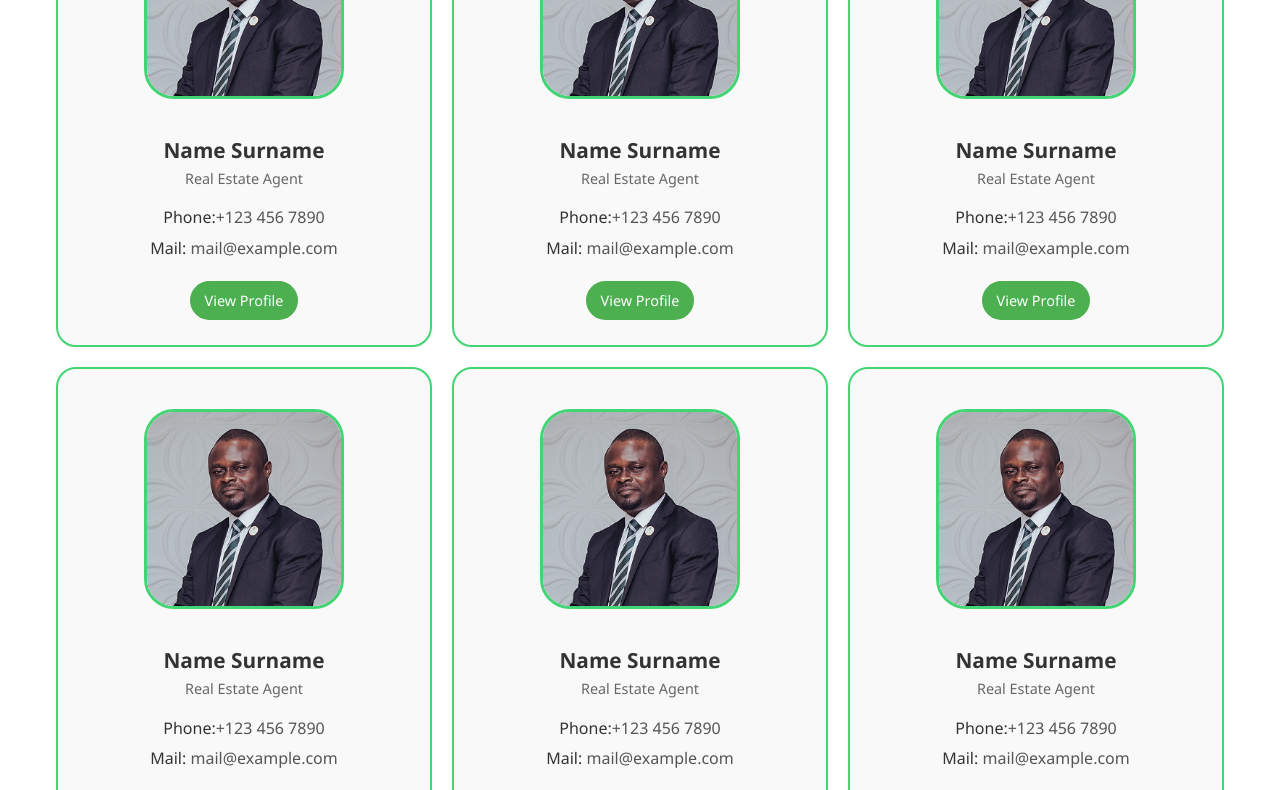
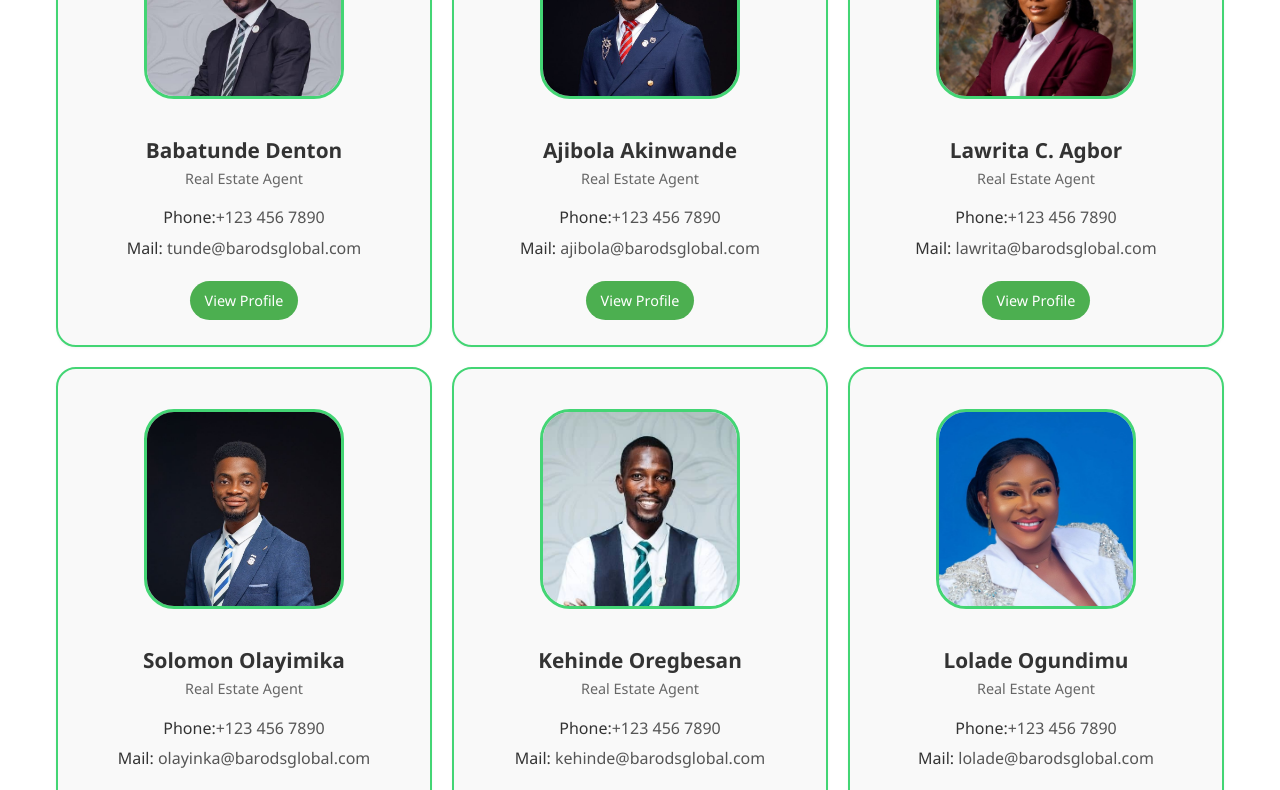
Before and after one commit to Pabby01/Barods, a React (Vite) app: page /agents in a window 1280 px wide. Shown: the part 700-1490 px from the top of the page. Built offline with nearby package versions, Linux system fonts and the light colour scheme.

Commit message:
new updates

```diff
--- a/src/components/CityList.jsx
+++ b/src/components/CityList.jsx
@@ -73,7 +73,7 @@ const CityList = () => {
   return (
     <div className="city-list-container">
       <section className="city-section">
-        <h2 className="section-title">Explore Our Cities</h2>
+        <h3 className="section-title">Explore Our Cities</h3>
         <div className="carousel-container">
           <button
             className="nav-button prev-button"
@@ -114,7 +114,7 @@ const CityList = () => {
       </section>
 
       <section className="city-section">
-        <h2 className="section-title">International Cities</h2>
+        <h3 className="section-title">International Cities</h3>
         <div className="carousel-container">
           <button
             className="nav-button prev-button"
--- a/src/components/HotDeals.jsx
+++ b/src/components/HotDeals.jsx
@@ -62,7 +62,7 @@ const HotDeals = () => {
   return (
     <section className="hot-deals-section">
       <div className="hot-deals-container">
-        <h2 className="hot-deals-title">Hot Deals</h2>
+        <h3 className="hot-deals-title">Hot Deals</h3>
 
         <div className="hot-deals-grid">
           {hotDeals.map((deal) => (
--- a/src/components/Login.css
+++ b/src/components/Login.css
@@ -6,6 +6,7 @@
     height: 100vh;
     width: 100%;
     overflow: auto;
+    margin-top: 60px;
   }
   .me {
     text-decoration: none;
--- a/src/pages/ LoginRegisterModal.jsx
+++ b/src/pages/ LoginRegisterModal.jsx
@@ -184,7 +184,7 @@ const LoginRegister = ({ initialMode = "login" }) => {
           {isRegister ? (
             // Register Form
             <>
-              <h2 className="auth-title">Create an Account</h2>
+              <h3 className="auth-title">Create an Account</h3>
               <p className="auth-switch-text">
                 Already have an account? <a href="#" className="auth-link" onClick={(e) => { e.preventDefault(); setIsRegister(false); }}>Login</a>
               </p>
@@ -250,7 +250,7 @@ const LoginRegister = ({ initialMode = "login" }) => {
           ) : (
             // Login Form
             <>
-              <h2 className="auth-title2">Log In</h2>
+              <h3 className="auth-title2">Log In</h3>
               <p className="auth-switch-text">
                 Don't have an account? <a href="#" className="auth-link" onClick={(e) => { e.preventDefault(); setIsRegister(true); }}>Register</a>.
               </p>
@@ -292,7 +292,7 @@ const LoginRegister = ({ initialMode = "login" }) => {
                     "Processing..."
                   ) : (
                     <>
-                      <img src="/images/google-icon.png" alt="Google" className="google-icon" />
+                      <img src="/images/google.png" alt="Google" className="google-icon" />
                       Google
                     </>
                   )}
--- a/src/pages/Agentspage.jsx
+++ b/src/pages/Agentspage.jsx
@@ -8,59 +8,59 @@ const AgentsPage = () => {
   const agents = [
     {
       id: 1,
-      name: 'Name Surname',
+      name: 'Babatunde Denton',
       position: 'Real Estate Agent',
-      email: 'mail@example.com',
+      email: 'tunde@barodsglobal.com',
       phone: '+123 456 7890',
-      image: '/images/team-1.png'
+      image: '/images/CTO.jpg'
     },
     {
       id: 2,
-      name: 'Name Surname',
+      name: 'Ajibola Akinwande',
       position: 'Real Estate Agent',
-      email: 'mail@example.com',
+      email: 'ajibola@barodsglobal.com',
       phone: '+123 456 7890',
-      image: '/images/team-1.png'
+      image: '/images/ajibola2.jpg'
     },
     {
       id: 3,
-      name: 'Name Surname',
+      name: 'Lawrita C. Agbor',
       position: 'Real Estate Agent',
-      email: 'mail@example.com',
+      email: 'lawrita@barodsglobal.com',
       phone: '+123 456 7890',
-      image: '/images/team-1.png'
+      image: '/images/law.jpg'
     },
     {
       id: 4,
-      name: 'Name Surname',
+      name: 'Solomon Olayimika',
       position: 'Real Estate Agent',
-      email: 'mail@example.com',
+      email: 'olayinka@barodsglobal.com',
       phone: '+123 456 7890',
-      image: '/images/team-1.png'
+      image: '/images/solo.jpg'
     },
     {
       id: 5,
-      name: 'Name Surname',
+      name: 'Kehinde Oregbesan',
       position: 'Real Estate Agent',
-      email: 'mail@example.com',
+      email: 'kehinde@barodsglobal.com',
       phone: '+123 456 7890',
-      image: '/images/team-1.png'
+      image: '/images/ken.jpg'
     },
     {
       id: 6,
-      name: 'Name Surname',
+      name: 'Lolade Ogundimu',
       position: 'Real Estate Agent',
-      email: 'mail@example.com',
+      email: 'lolade@barodsglobal.com',
       phone: '+123 456 7890',
-      image: '/images/team-1.png'
+      image: '/images/lola.jpg'
     },
     {
       id: 7,
-      name: 'Name Surname',
+      name: 'Toyosi Akinbobola',
       position: 'Real Estate Agent',
-      email: 'mail@example.com',
+      email: 'toyosi@barodsglobal.com',
       phone: '+123 456 7890',
-      image: '/images/team-1.png'
+      image: '/images/toyo.jpg'
     },
     {
       id: 8,
--- a/src/pages/Blog.jsx
+++ b/src/pages/Blog.jsx
@@ -10,7 +10,7 @@ const BlogPage = () => {
     {
       id: 1,
       title: "Top Tips For Selling Your Property In Ghana",
-      image: "/images/Hero.png",
+      image: "/images/abu-dahbi.png",
       summary: "Explore the best strategies for selling your property in Ghana's competitive real estate market. Learn how to attract buyers and maximize your property value.",
       author: "James Kofi",
       date: "March 15, 2025",
@@ -19,7 +19,7 @@ const BlogPage = () => {
     {
       id: 2,
       title: "Understanding The Process Of A Property Transaction",
-      image: "/images/Hero.png",
+      image: "/images/Abeokuta.jpeg",
       summary: "Navigate the complexities of property transactions with our comprehensive guide. From paperwork to closing, understand every step of the process.",
       author: "Sarah Men",
       date: "March 10, 2025",
@@ -28,7 +28,7 @@ const BlogPage = () => {
     {
       id: 3,
       title: "Top Tips For Selling Your Property In Ghana",
-      image: "/images/Hero.png",
+      image: "/images/image-2.png",
       summary: "Explore the best strategies for selling your property in Ghana's competitive real estate market. Learn how to attract buyers and maximize your property value.",
       author: "James Kofi",
       date: "March 15, 2025",
@@ -37,7 +37,7 @@ const BlogPage = () => {
     {
       id: 4,
       title: "Understanding The Process Of A Property Transaction",
-      image: "/images/Hero.png",
+      image: "/images/image-4.png",
       summary: "Navigate the complexities of property transactions with our comprehensive guide. From paperwork to closing, understand every step of the process.",
       author: "Sarah Mensah",
       date: "March 10, 2025",
@@ -46,7 +46,7 @@ const BlogPage = () => {
     {
       id: 5,
       title: "Top Tips For Selling Your Property In Ghana",
-      image: "/images/Hero.png",
+      image: "/images/image 3.png",
       summary: "Explore the best strategies for selling your property in Ghana's competitive real estate market. Learn how to attract buyers and maximize your property value.",
       author: "James Kofi",
       date: "March 15, 2025",
@@ -55,7 +55,7 @@ const BlogPage = () => {
     {
       id: 6,
       title: "Understanding The Process Of A Property Transaction",
-      image: "/images/Hero.png",
+      image: "/images/arch-1.png",
       summary: "Navigate the complexities of property transactions with our comprehensive guide. From paperwork to closing, understand every step of the process.",
       author: "Sarah Mensah",
       date: "March 10, 2025",
--- a/src/pages/Event.jsx
+++ b/src/pages/Event.jsx
@@ -50,37 +50,37 @@ const EventsGallery = () => {
   const galleryImages = [
     {
       id: 1,
-      src: "/images/Recent-2.png", // Replace with your actual image path
+      src: "/images/south-africa.png", // Replace with your actual image path
       alt: "Group of professional realtors in suits"
     },
     {
       id: 2,
-      src: "/images/Recent-3.png",
+      src: "/images/lagos.jpeg",
       alt: "Office opening ceremony"
     },
     {
       id: 3,
-      src: "/images/team-1.png",
+      src: "/images/image.png",
       alt: "Team building activity"
     },
     {
       id: 4,
-      src: "/images/Recent-1.png",
+      src: "/images/ibadan.png",
       alt: "Award ceremony"
     },
     {
       id: 5,
-      src: "/images/team-ladies.png",
+      src: "/images/Abeokuta.jpeg",
       alt: "Client meeting"
     },
     {
       id: 6,
-      src: "/images/team-male.png",
+      src: "/images/abu-dahbi.png",
       alt: "Property tour"
     },
     {
       id: 7,
-      src: "/images/team-1.png",
+      src: "/images/barod-team.jpeg",
       alt: "Community outreach"
     }
   ];
--- a/src/pages/EventsGallery.css
+++ b/src/pages/EventsGallery.css
@@ -177,7 +177,7 @@
 
   .gallery-image-container {
     width: 100%;
-    height: 400px;
+    height: 600px;
     overflow: hidden;
     border-radius: 8px;
     box-shadow: 0 5px 15px rgba(0,0,0,0.1);
--- a/src/pages/FAQPage.css
+++ b/src/pages/FAQPage.css
@@ -15,7 +15,7 @@
   .faq-hero-background {
     height: 12rem;
     background-color: rgba(31, 41, 55, 0.5);
-    background-image: url('/hero-background.jpg');
+    background-image: url('/images/Hero.png');
     background-size: cover;
     background-position: center;
   }
--- a/src/styles/blog-detail.css
+++ b/src/styles/blog-detail.css
@@ -11,7 +11,9 @@
   flex-grow: 1;
   margin-top: 5rem;
 }
-
+.name {
+  resize: none;
+}
 .content-wrapper {
   max-width: 80rem;
   margin: 0 auto;
```
Also changed, not shown: src/pages/Blogdetailpage.jsx (+5 -2 lines), src/pages/properties-Detail.jsx (+6 -6 lines).
